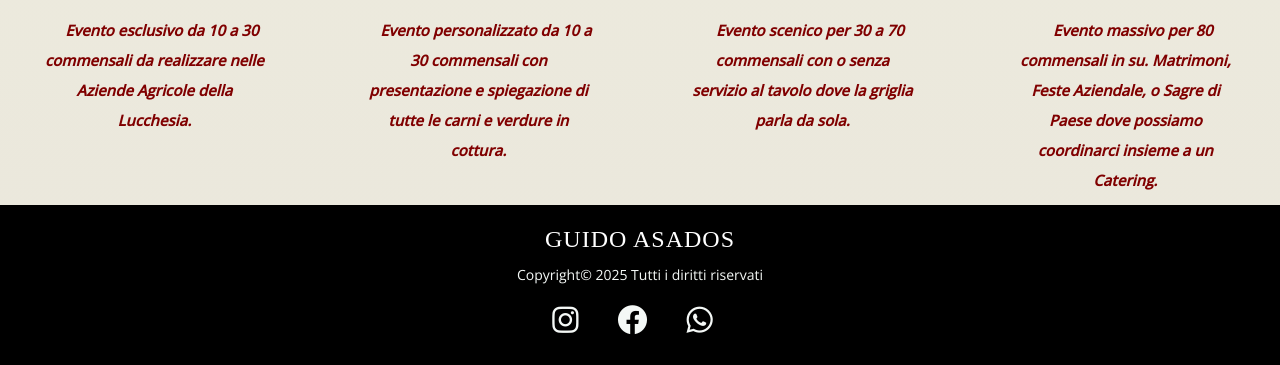
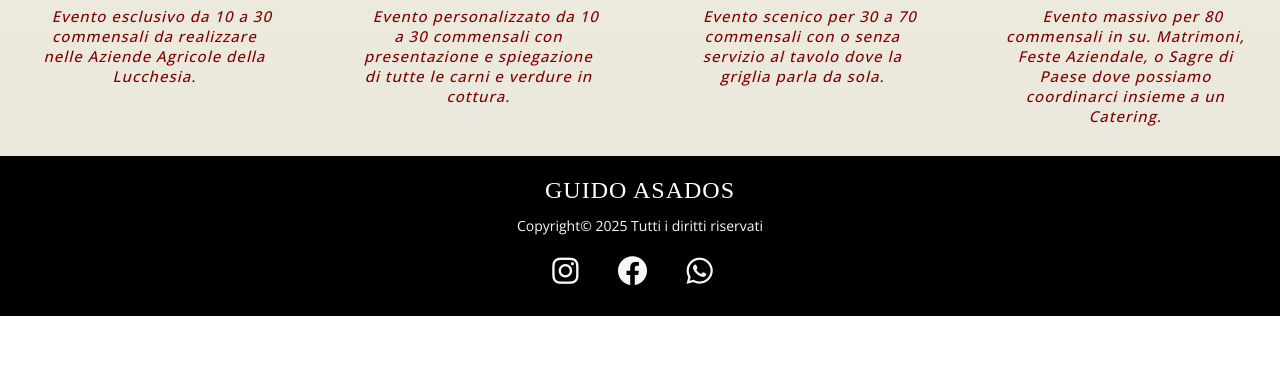
Before and after one commit to juanmca/guidoAsados, a plain HTML site: page pages/Nuestros-eventos.html in a window 1280 px wide. Shown: the part 1299-1664 px from the top of the page. After the commit the page ends 1615 px from the top, so only its background shows below. Drawn offline with nearby package versions, Linux system fonts and the light colour scheme; a web font is replaced by a local one.

Commit message:
cambios scroll

```diff
--- a/estilos.scss
+++ b/estilos.scss
@@ -438,7 +438,7 @@ ul a {
     h4 {
       height: 50px;
       width: auto;
-      padding-top: 20px;
+      padding-top: 15px;
       font-size: 25px;
       color: black;
       font-family: $font3;
@@ -452,16 +452,21 @@ ul a {
 P{
       color:$color1;
       font-size: 15px;
+      padding: 1px;
+      padding-bottom: 30px;
       font-style: italic;
-      padding: 10px;
-      font-weight: bold;
       text-align: center;
       font-variation-settings: "wght" 500;
       margin: 0 auto;
       width: 80%;
-      line-height: 30px;
+      line-height: 20px;
       text-justify: inter-word;
       text-indent: 1em;
+      letter-spacing: 1px;
+      width: 80%;
+
+
+
 
 
 
```
Also changed, not shown: estilos.css, 1 other file.
